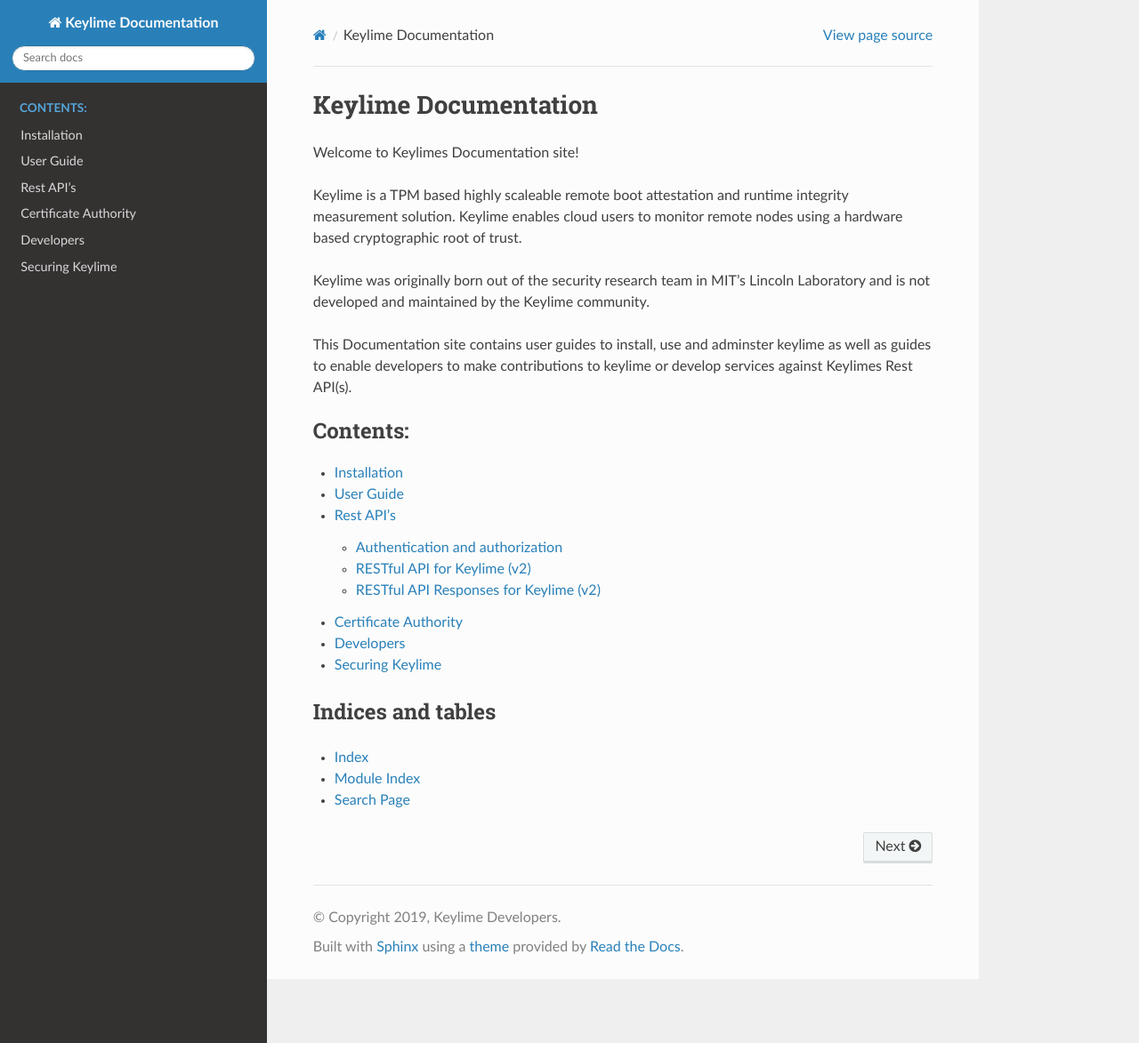
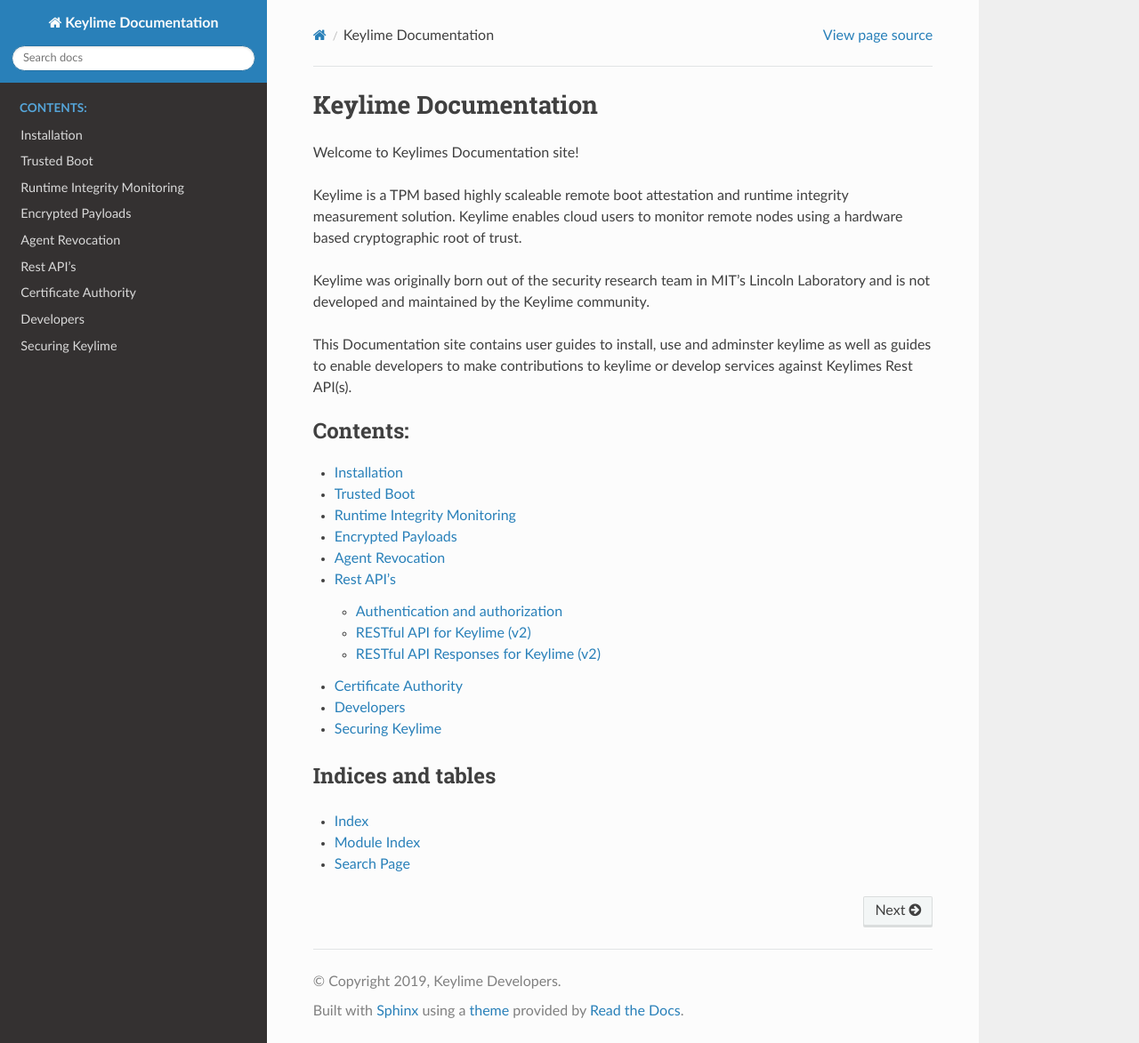
Before and after one commit to keylime/keylime, a Sphinx documentation site: the page built from docs/index.rst, in a window 1280 px wide and 1173 px high. Shown: the whole window at 89% size. Built offline with Sphinx 7.4.7 and the Read the Docs theme 2.0.0, drawn with Linux system fonts in a browser that asks for light colours.

Commit message:
User guide structure

```diff
--- a/docs/index.rst
+++ b/docs/index.rst
@@ -21,7 +21,10 @@
    :caption: Contents:
 
    installation
-   user_guide
+   user_guide/trusted_boot.rst
+   user_guide/runtime_ima.rst
+   user_guide/encrypted_payload.rst
+   user_guide/revocation.rst
    rest_apis
    certificate_authority
    developers
--- /dev/null
+++ b/docs/user_guide/encrypted_payload.rst
@@ -0,0 +1,2 @@
+Encrypted Payloads
+==================
--- /dev/null
+++ b/docs/user_guide/revocation.rst
@@ -0,0 +1,2 @@
+Agent Revocation
+================
--- /dev/null
+++ b/docs/user_guide/runtime_ima.rst
@@ -0,0 +1,2 @@
+Runtime Integrity Monitoring
+============================
--- /dev/null
+++ b/docs/user_guide/trusted_boot.rst
@@ -0,0 +1,2 @@
+Trusted Boot
+============
```
